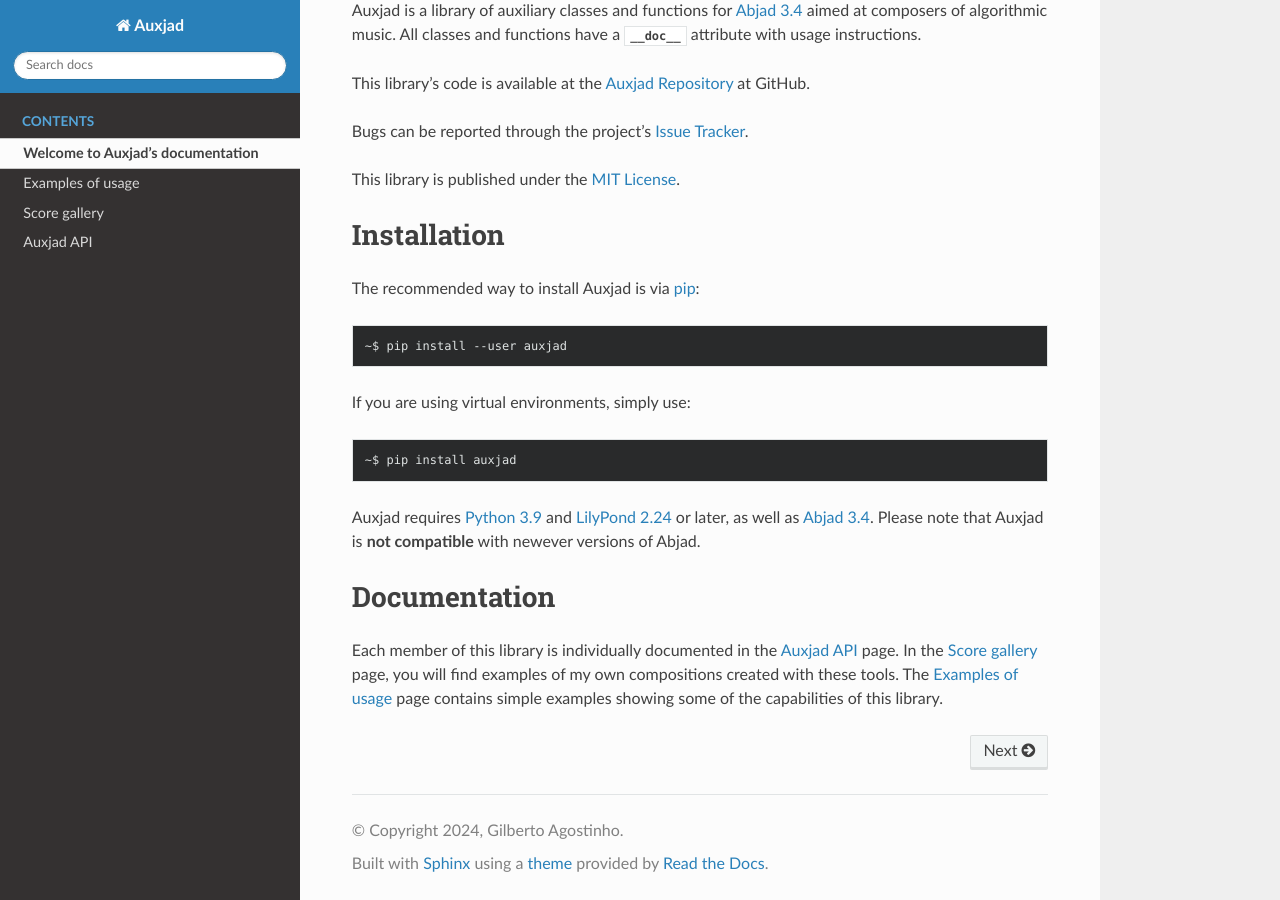
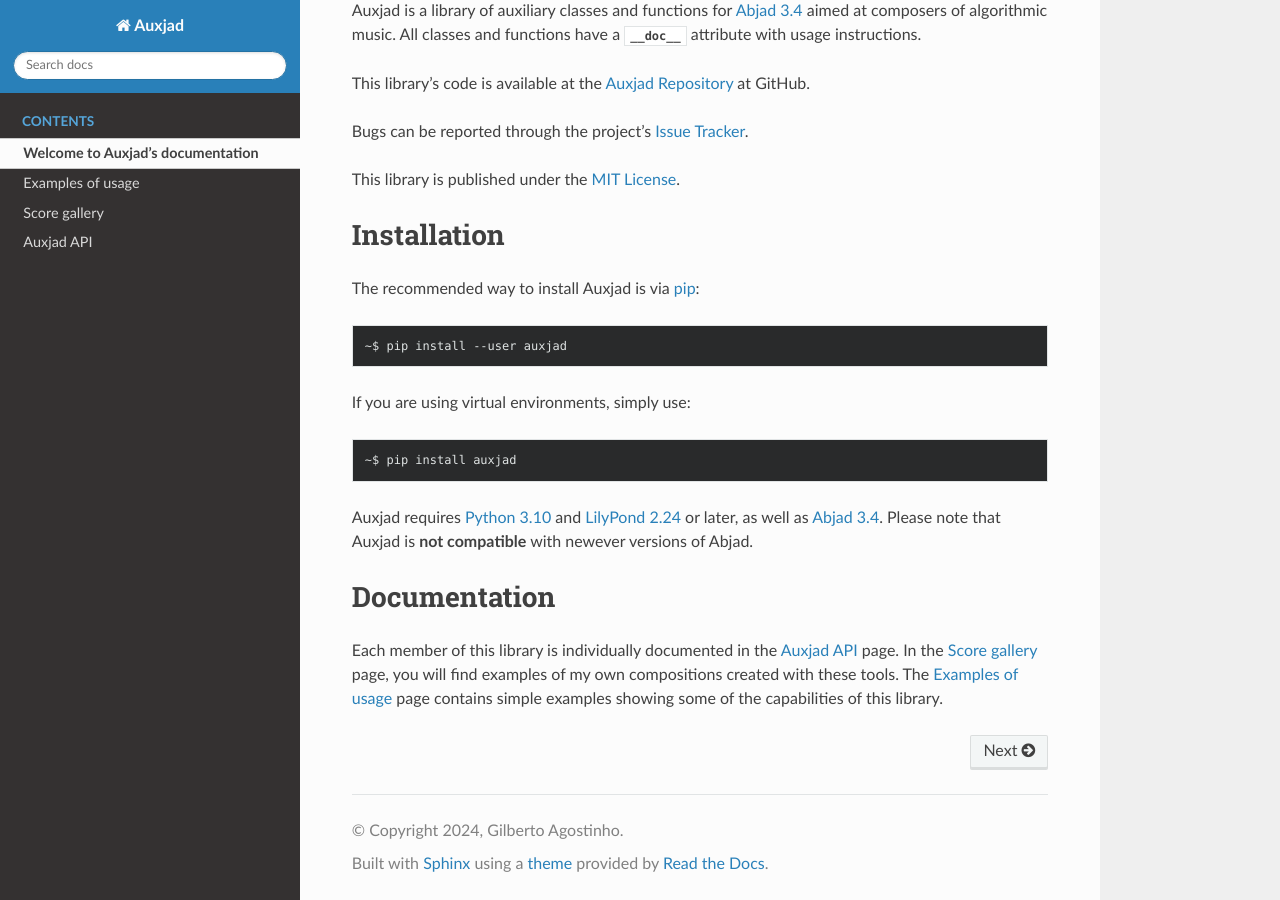
Before and after one commit to gilbertohasnofb/auxjad, a Sphinx documentation site: the page built from docs/index.rst, in a window 1280 px wide and 900 px high, scrolled down 527 px. Built offline with Sphinx 7.4.7 and the Read the Docs theme 3.1.0, drawn with Linux system fonts in a browser that asks for light colours.

Commit message:
updating Python requirement to 3.10+

```diff
--- a/README.rst
+++ b/README.rst
@@ -24,7 +24,7 @@
 
     ~$ pip install auxjad
 
-Auxjad requires `Python 3.9`_ and `LilyPond 2.24`_ or later, as well as
+Auxjad requires `Python 3.10`_ and `LilyPond 2.24`_ or later, as well as
 `Abjad 3.4`_. Please note that Auxjad is **not compatible** with newever
 versions of Abjad.
 
@@ -47,6 +47,6 @@
 .. _`Issue Tracker`: https://github.com/gilbertohasnofb/auxjad/issues
 .. _`MIT License`: https://github.com/gilbertohasnofb/auxjad/blob/master/LICENSE
 .. _pip: https://pip.pypa.io/en/stable/
-.. _`Python 3.9`: https://www.python.org/
+.. _`Python 3.10`: https://www.python.org/
 .. _`Abjad 3.4`: https://abjad.github.io/
 .. _`LilyPond 2.24`: http://lilypond.org/
--- a/docs/index.rst
+++ b/docs/index.rst
@@ -32,7 +32,7 @@
 
     ~$ pip install auxjad
 
-Auxjad requires `Python 3.9`_ and `LilyPond 2.24`_ or later, as well as
+Auxjad requires `Python 3.10`_ and `LilyPond 2.24`_ or later, as well as
 `Abjad 3.4`_. Please note that Auxjad is **not compatible** with newever
 versions of Abjad.
 
@@ -64,7 +64,7 @@
 .. |doc| replace:: :attr:`__doc__`
 .. _doc: https://docs.python.org/3/tutorial/controlflow.html#tut-docstrings
 .. _pip: https://pip.pypa.io/en/stable/
-.. _`Python 3.9`: https://www.python.org/
+.. _`Python 3.10`: https://www.python.org/
 .. _`LilyPond 2.24`: http://lilypond.org/
 
 .. |Auxjad banner| image:: https://raw.githubusercontent.com/gilbertohasnofb/auxjad/master/assets/auxjad-banner.png
--- a/pyproject.toml
+++ b/pyproject.toml
@@ -12,7 +12,7 @@
 description = "Auxiliary classes and functions for Abjad."
 license = { text = "MIT" }
 readme = "README.rst"
-requires-python = ">=3.9"
+requires-python = ">=3.10"
 keywords = [
     "auxjad",
     "algorithmic composition",
@@ -26,7 +26,6 @@
 classifiers = [
     "Development Status :: 5 - Production/Stable",
     "License :: OSI Approved :: MIT License",
-    "Programming Language :: Python :: 3.9",
     "Programming Language :: Python :: 3.10",
     "Programming Language :: Python :: 3.11",
     "Programming Language :: Python :: 3.12",
```
Also changed, not shown: 1 other file.
